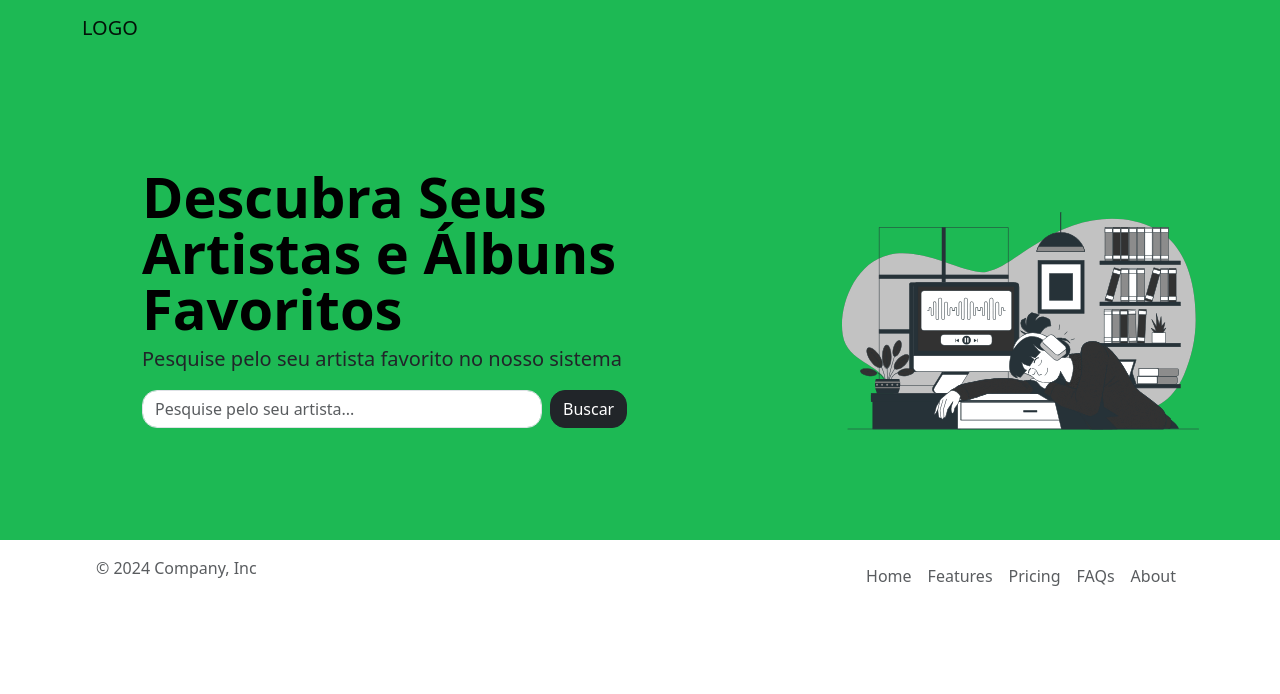
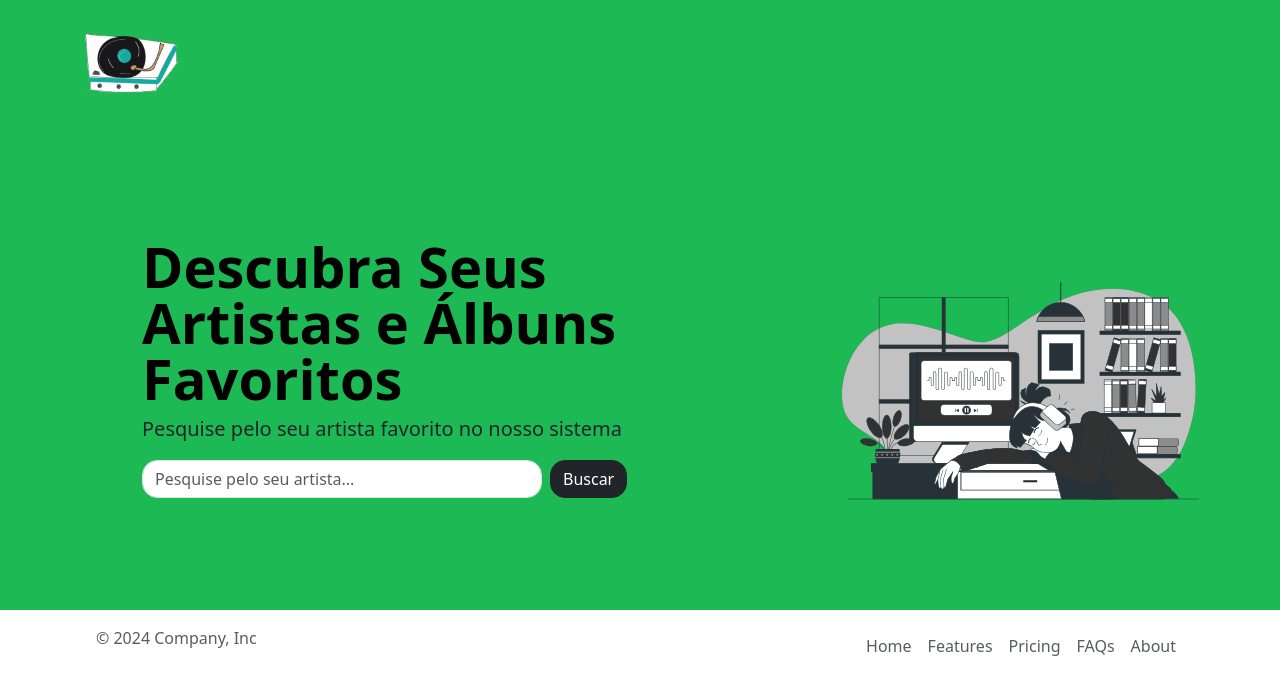
Before and after one commit to joyzinhw/AMOTRAPI, a React (Vite) app: page / in a window 1280 px wide. Shown: the top 694 px of the page. Built offline with nearby package versions, Linux system fonts and the light colour scheme.

Commit message:
logo adicionada

```diff
--- a/src/components/header/Header.jsx
+++ b/src/components/header/Header.jsx
@@ -12,11 +12,19 @@ function Header(props) {
     return (
         <div>
             <Navbar expand="lg" className="custom-navBar mb-5">
-                <Container>
-                    <Navbar.Brand href="#home">LOGO</Navbar.Brand>
-                    <Navbar.Toggle aria-controls="basic-navbar-nav" />
+            <Container>
+  <Navbar.Brand href="#home">
+    <img
+      src="../src/assets/images/image.png"
+      alt="Logo"
+      width="100"
+      height="100"
+      className="d-inline-block align-top"
+    />
+  </Navbar.Brand>
+  <Navbar.Toggle aria-controls="basic-navbar-nav" />
+</Container>
 
-                </Container>
             </Navbar>
 
         </div>
```
Also changed, not shown: src/assets/images/image.png (added).
